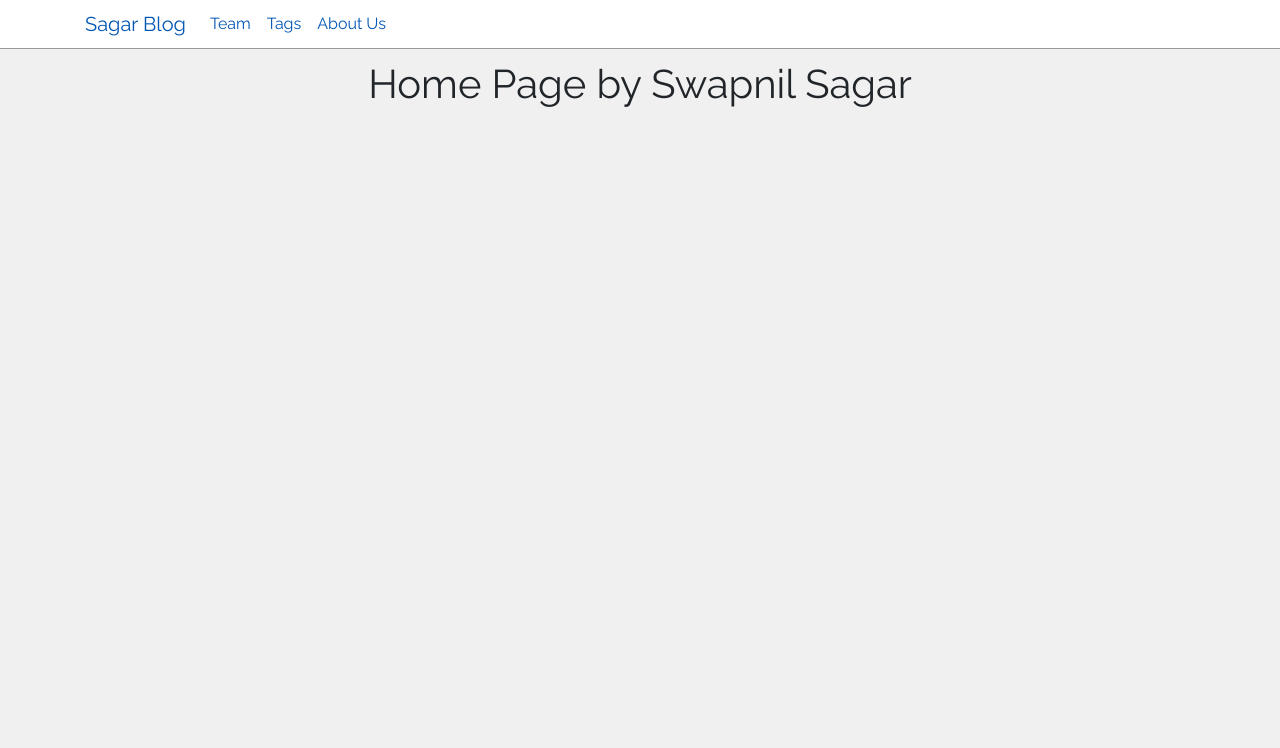
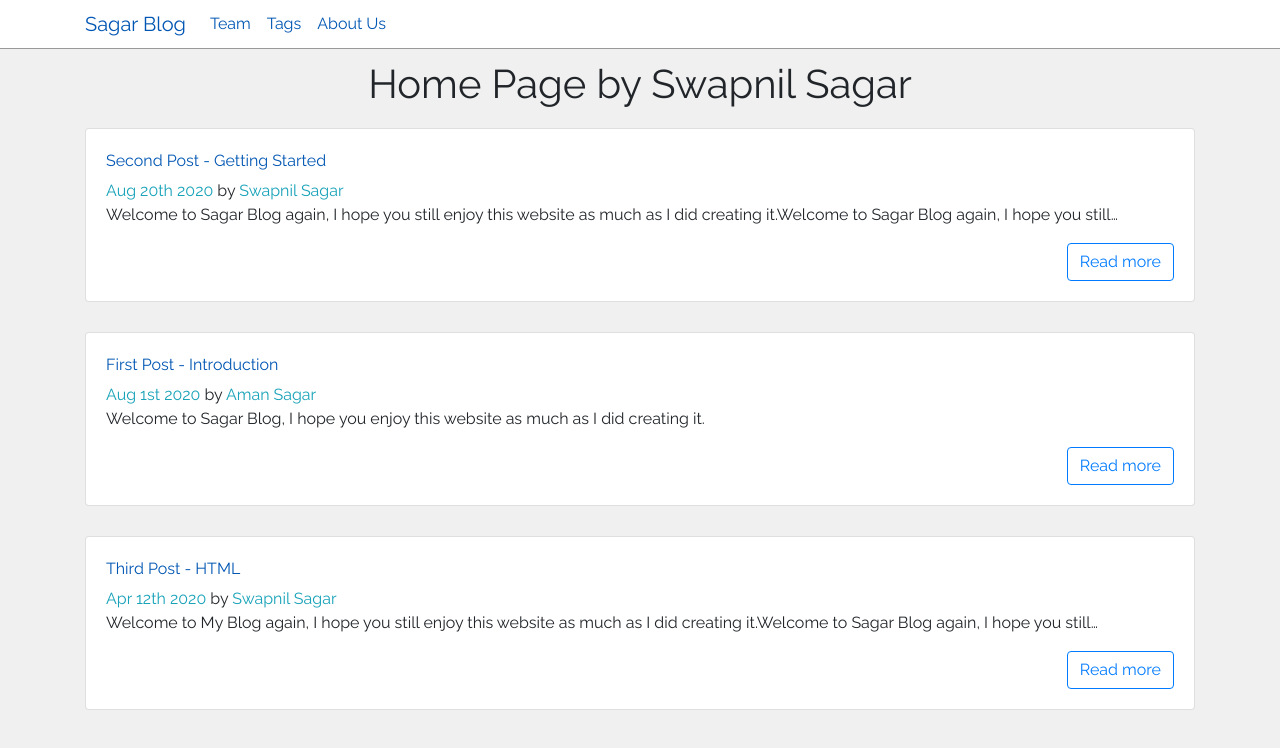
Before and after one commit to Swapnil-Sagar/FullStackMe, a Gatsby site: page / in a window 1280 px wide. Built offline with nearby package versions, Linux system fonts and the light colour scheme; Gatsby itself is replaced by a stand-in of ours.

Commit message:
added post cards, readmore buttons and 3 posts

```diff
--- a/gatsby-config.js
+++ b/gatsby-config.js
@@ -8,11 +8,19 @@
     `gatsby-plugin-react-helmet`,
     `gatsby-plugin-sass`,
     `gatsby-plugin-catch-links`,
+    `gatsby-transformer-remark`,
     {
       resolve: `gatsby-source-filesystem`,
       options: {
         name: `images`,
         path: `${__dirname}/src/images`,
+      },
+    },
+    {
+      resolve: `gatsby-source-filesystem`,
+      options: {
+        name: `images`,
+        path: `${__dirname}/src/pages`,
       },
     },
     `gatsby-transformer-sharp`,
--- a/package.json
+++ b/package.json
@@ -15,6 +15,7 @@
     "gatsby-plugin-sass": "^2.3.12",
     "gatsby-plugin-sharp": "^2.6.26",
     "gatsby-source-filesystem": "^2.3.24",
+    "gatsby-transformer-remark": "^2.8.28",
     "gatsby-transformer-sharp": "^2.5.12",
     "node-sass": "^4.14.1",
     "prop-types": "^15.7.2",
--- /dev/null
+++ b/src/components/Post.js
@@ -0,0 +1,24 @@
+import React from 'react'
+import {Link} from 'gatsby'
+import {Card, CardTitle, CardText, CardSubtitle, CardBody} from 'reactstrap'
+
+const Post = ({title, author, path, date, body }) => {
+    return(
+        <Card>
+            <CardBody>
+                <CardTitle>
+                    <Link to={path}>{title}</Link>
+                </CardTitle>
+                <CardSubtitle>
+                    <span className="text-info">{date}</span> by{' '}
+                    <span className="text-info">{author}</span>
+                </CardSubtitle>
+                <CardText>{body}</CardText>
+                <Link to={path} className="btn btn-outline-primary float-right">Read more</Link>
+            </CardBody>
+
+        </Card>
+    )
+}
+
+export default Post
--- a/src/pages/index.js
+++ b/src/pages/index.js
@@ -2,12 +2,46 @@
 
 import Layout from "../components/layout"
 import SEO from "../components/seo"
+import { graphql, StaticQuery } from "gatsby"
+import Post from "../components/Post"
 
 const IndexPage = () => (
   <Layout>
     <SEO title="Home" />
     <h1>Home Page by Swapnil Sagar</h1>
+    <StaticQuery query={indexQuery} render={data => {
+      return(
+        <div>
+          {data.allMarkdownRemark.edges.map(({ node }) => (
+            <Post title={node.frontmatter.title}
+            author={node.frontmatter.author}
+            path={node.frontmatter.path}
+            date={node.frontmatter.date}
+            body={node.excerpt}/>
+          ))}
+        </div>
+      )
+    }}/>
   </Layout>
 )
 
+const indexQuery = graphql`
+query{
+  allMarkdownRemark(sort: { fields: [frontmatter___date], order: DESC}) {
+    edges{
+      node{
+        id
+        frontmatter{
+          title
+          date(formatString: "MMM Do YYYY")
+          author
+          path
+        }
+        excerpt
+      }
+    }
+  }
+}
+`
+
 export default IndexPage
--- /dev/null
+++ b/src/pages/posts/001-first-post.md
@@ -0,0 +1,8 @@
+---
+title: 'First Post - Introduction'
+date: 2020-08-01 07:00:00
+author: 'Aman Sagar'
+path: '/first-post'
+---
+
+Welcome to Sagar Blog, I hope you enjoy this website as much as I did creating it.
--- /dev/null
+++ b/src/pages/posts/002-second-post.md
@@ -0,0 +1,8 @@
+---
+title: 'Second Post - Getting Started'
+date: 2020-08-20 09:00:00
+author: 'Swapnil Sagar'
+path: '/second-post'
+---
+
+Welcome to Sagar Blog again, I hope you still enjoy this website as much as I did creating it.Welcome to Sagar Blog again, I hope you still enjoy this website as much as I did creating it.Welcome to Sagar Blog again, I hope you still enjoy this website as much as I did creating it.Welcome to Sagar Blog again, I hope you still enjoy this website as much as I did creating it.Welcome to Sagar Blog again, I hope you still enjoy this website as much as I did creating it.
--- /dev/null
+++ b/src/pages/posts/003-third-post.md
@@ -0,0 +1,8 @@
+---
+title: 'Third Post - HTML'
+date: 2020-04-12 10:00:00
+author: 'Swapnil Sagar'
+path: '/third-post'
+---
+
+Welcome to My Blog again, I hope you still enjoy this website as much as I did creating it.Welcome to Sagar Blog again, I hope you still enjoy this website as much as I did creating it.Welcome to Sagar Blog again, I hope you still enjoy this website as much as I did creating it.Welcome to Sagar Blog again, I hope you still enjoy this website as much as I did creating it.Welcome to Sagar Blog again, I hope you still enjoy this website as much as I did creating it.
```
Also changed, not shown: src/images/codethumb.jpg (added), src/images/codethumb2.jpg (added), src/images/codethumb3.jpg (added), 1 other file.
